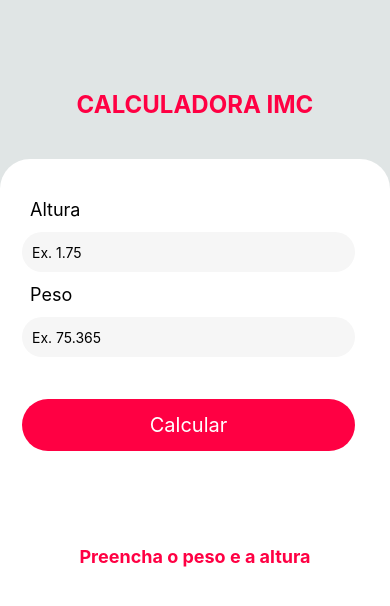
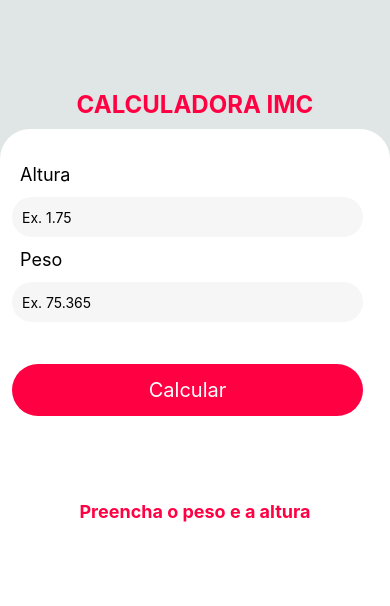
Before and after one commit to DevLuquinha/react-native-studies, a React Native app: screen / in a window 390 px wide. Shown: the top 606 px of the page. Built offline with nearby package versions, Linux system fonts and the light colour scheme.

Commit message:
FEAT: Adjust the form to user viewer

```diff
--- a/src/components/form/index.js
+++ b/src/components/form/index.js
@@ -1,5 +1,12 @@
 import React, {useState} from "react"
-import { Text, TextInput, View, TouchableOpacity, Vibration} from "react-native"
+import {
+    Text,
+    TextInput,
+    View,
+    TouchableOpacity,
+    Vibration,
+    Pressable,
+    Keyboard} from "react-native"
 import ResultImc from "./result-imc"
 import styles from "./style"
 
@@ -19,7 +26,9 @@
     }
 
     function imcCalculator(){
-        return setImc((weight/(height*height)).toFixed(2));
+        let heightFormat = height.replace(",", ".");
+        let weightFormat = weight.replace(",", ".");
+        return setImc((weightFormat / (heightFormat*heightFormat)).toFixed(2));
     }
 
     function validatonImc(){
@@ -41,7 +50,7 @@
     }
 
     return(
-       <View style={styles.formContext}>
+       <Pressable onPress={Keyboard.dismiss} style={styles.formContext}>
         <View style={styles.form}>
             <Text style={styles.formLabel}>Altura</Text>
             <Text style={styles.errorMessage}>{errorMessage}</Text>
@@ -70,6 +79,6 @@
         </View>
 
         <ResultImc messageResultImc={messageImc} resultImc={imc}/>
-       </View>
+       </Pressable>
     );
 }
--- a/src/components/form/style.js
+++ b/src/components/form/style.js
@@ -2,20 +2,16 @@
 
 const styles = StyleSheet.create({
     formContext: {
-        width: "100%",
-        height: "100%",
-        bottom: 0,
+        flex: 1,
         backgroundColor: "#ffffff",
         alignItems: "center",
         borderTopLeftRadius: 30,
         borderTopRightRadius: 30,
-        marginTop: 30
+        paddingTop: 15,
     },
     form: {
         width: "100%",
-        height: "auto",
-        marginTop: 30,
-        padding: 10
+        paddingTop: 20
     },
     formLabel: {
         color: "#000000",
```
